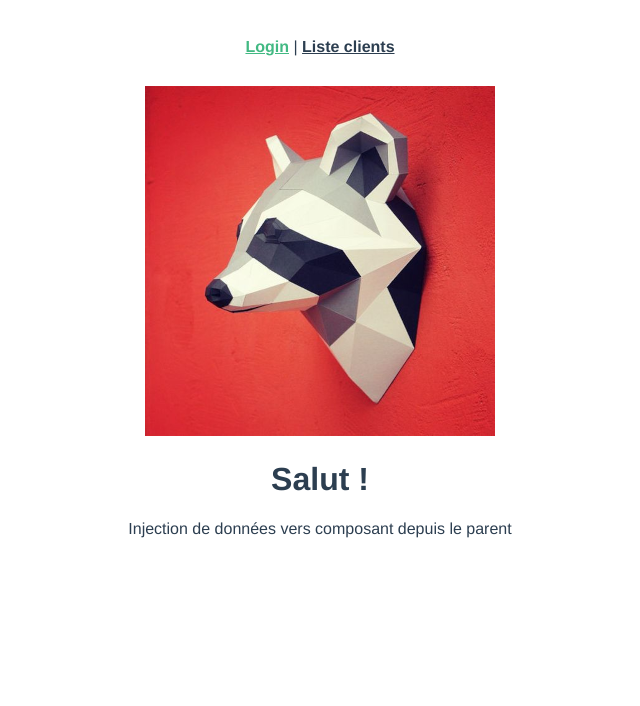
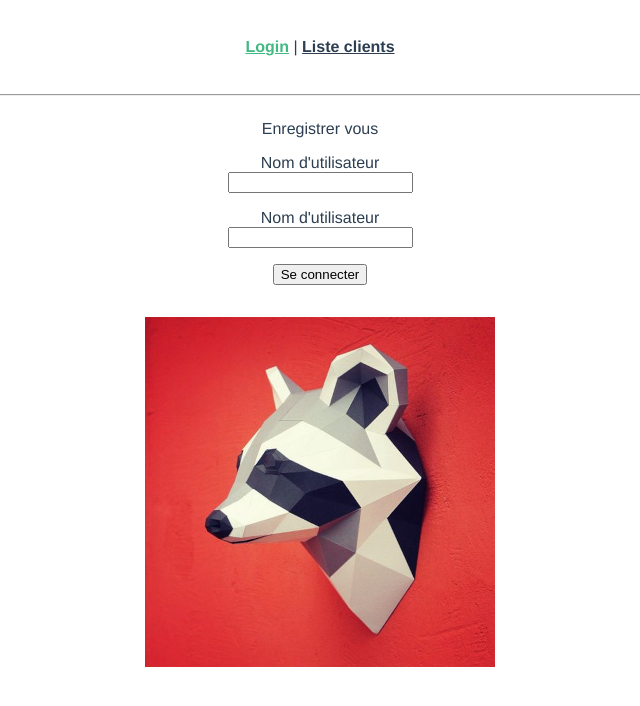
Before and after one commit to JulienBailly08/POECahontas_front, a Vue app: page / in a window 1280 px wide. Shown: the top 706 px of the page, without its empty margins (320-960 px from the left). Built offline with nearby package versions, Linux system fonts and the light colour scheme; the HTML template or start-up script is replaced by a standard one.

Commit message:
creation de composant pour le chargement et ebauche form login

```diff
--- a/package.json
+++ b/package.json
@@ -35,8 +35,7 @@
     },
     "extends": [
       "plugin:vue/vue3-essential",
-      "eslint:recommended",
-      "plugin:prettier/recommended"
+      "eslint:recommended"
     ],
     "parserOptions": {
       "parser": "@babel/eslint-parser"
--- a/src/App.vue
+++ b/src/App.vue
@@ -3,6 +3,8 @@
     <router-link to="/">Login</router-link> |
     <router-link to="/clients">Liste clients</router-link>
   </nav>
+  <hr />
+
   <router-view />
 </template>
 
--- /dev/null
+++ b/src/components/AnimationAttente.vue
@@ -0,0 +1,26 @@
+<template>
+  <div id="anim_attente">
+    <trinity-rings-spinner
+      :animation-duration="1500"
+      :size="250"
+      color="#42b983"
+    />
+    <p>Calcul de l'orbite optimum</p>
+  </div>
+</template>
+
+<script>
+import { TrinityRingsSpinner } from "epic-spinners";
+export default {
+  name: "AnimationAttente",
+  components: { TrinityRingsSpinner },
+};
+</script>
+
+<style scoped>
+#anim_attente {
+  display: flex;
+  flex-direction: column;
+  align-items: center;
+}
+</style>
--- a/src/components/HelloWorld.vue
+++ /dev/null
@@ -1,14 +0,0 @@
-<template>
-  <h1>Salut !</h1>
-  <p>{{ msg }}</p>
-</template>
-<script>
-export default {
-  name: "HelloWorld",
-  props: {
-    msg: String,
-  },
-};
-console.log("HelloWorld");
-console.log("On créera la logique d'authent ici");
-</script>
--- a/src/views/ClientsListView.vue
+++ b/src/views/ClientsListView.vue
@@ -1,10 +1,6 @@
 <template>
   <div v-if="waitDatas">
-    <trinity-rings-spinner
-      :animation-duration="1500"
-      :size="200"
-      color="#42b983"
-    />
+    <AnimationAttente />
   </div>
 
   <div v-if="!waitDatas">
@@ -41,10 +37,10 @@
 </template>
 
 <script>
-import { TrinityRingsSpinner } from "epic-spinners";
+import AnimationAttente from "@/components/AnimationAttente.vue";
 export default {
   name: "ClientListView",
-  components: { TrinityRingsSpinner },
+  components: { AnimationAttente },
   data: function () {
     return {
       waitDatas: Boolean,
@@ -62,5 +58,3 @@ export default {
   },
 };
 </script>
-
-<style></style>
--- a/src/views/DetailClientView.vue
+++ b/src/views/DetailClientView.vue
@@ -1,12 +1,7 @@
 <template>
   <div v-if="waitDatas">
-    <trinity-rings-spinner
-      :animation-duration="1500"
-      :size="250"
-      color="#42b983"
-    />
+    <AnimationAttente />
   </div>
-
   <div v-if="!waitDatas">
     <p>{{ client }}</p>
     <hr />
@@ -18,10 +13,10 @@
   </div>
 </template>
 <script>
-import { TrinityRingsSpinner } from "epic-spinners";
+import AnimationAttente from "@/components/AnimationAttente.vue";
 export default {
   name: "DetailClientView",
-  components: { TrinityRingsSpinner },
+  components: { AnimationAttente },
   data: function () {
     return {
       waitDatas: Boolean,
--- a/src/views/LoginView.vue
+++ b/src/views/LoginView.vue
@@ -1,18 +1,46 @@
 <template>
   <div class="login">
+    <form v-on:submit.prevent="(e) => tryLogin(e)">
+      <p>Enregistrer vous</p>
+      <label for="login">Nom d'utilisateur</label>
+      <input type="text" id="login" autocomplete />
+      <label for="password">Nom d'utilisateur</label>
+      <input type="password" id="password" autocomplete />
+      <button type="submit">Se connecter</button>
+    </form>
     <img alt="Vue logo" src="../assets/logo.png" />
-    <HelloWorld msg="Injection de données vers composant depuis le parent" />
   </div>
 </template>
 
 <script>
-// @ is an alias to /src
-import HelloWorld from "@/components/HelloWorld.vue";
-
 export default {
   name: "LoginView",
-  components: {
-    HelloWorld,
+  methods: {
+    tryLogin(event) {
+      const username = event.target.login.value;
+      const password = event.target.password.value;
+      if (username == "" || password == "") {
+        console.log("Do nothing");
+      } else {
+        // request vers back
+        // Gestion du retour et inscription de l'objet User dans Vuex pour accès permissions
+      }
+      console.log(username);
+      console.log(password);
+    },
   },
 };
 </script>
+
+<style scoped>
+form {
+  display: flex;
+  flex-direction: column;
+  align-items: center;
+  margin-bottom: 2rem;
+}
+
+form input {
+  margin-bottom: 1rem;
+}
+</style>
```
Also changed, not shown: 1 other file (tests, documents, lock files or other folders).
